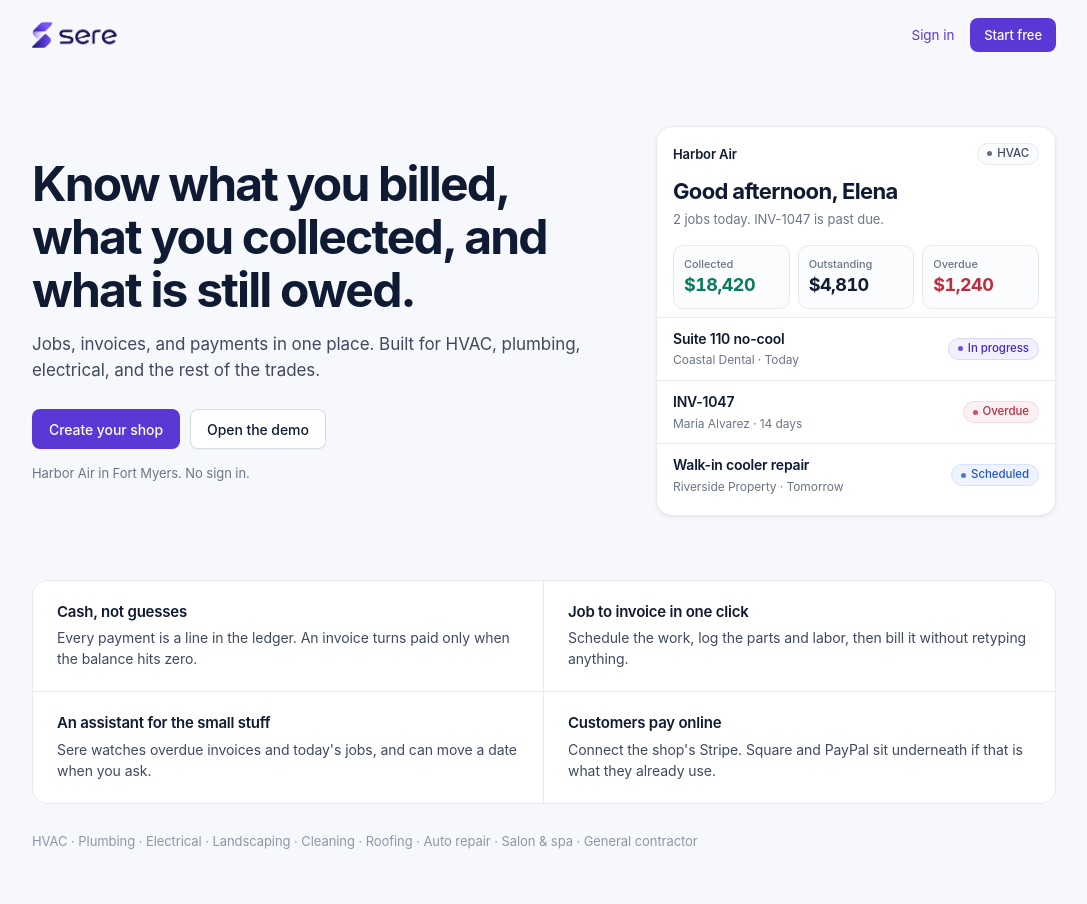
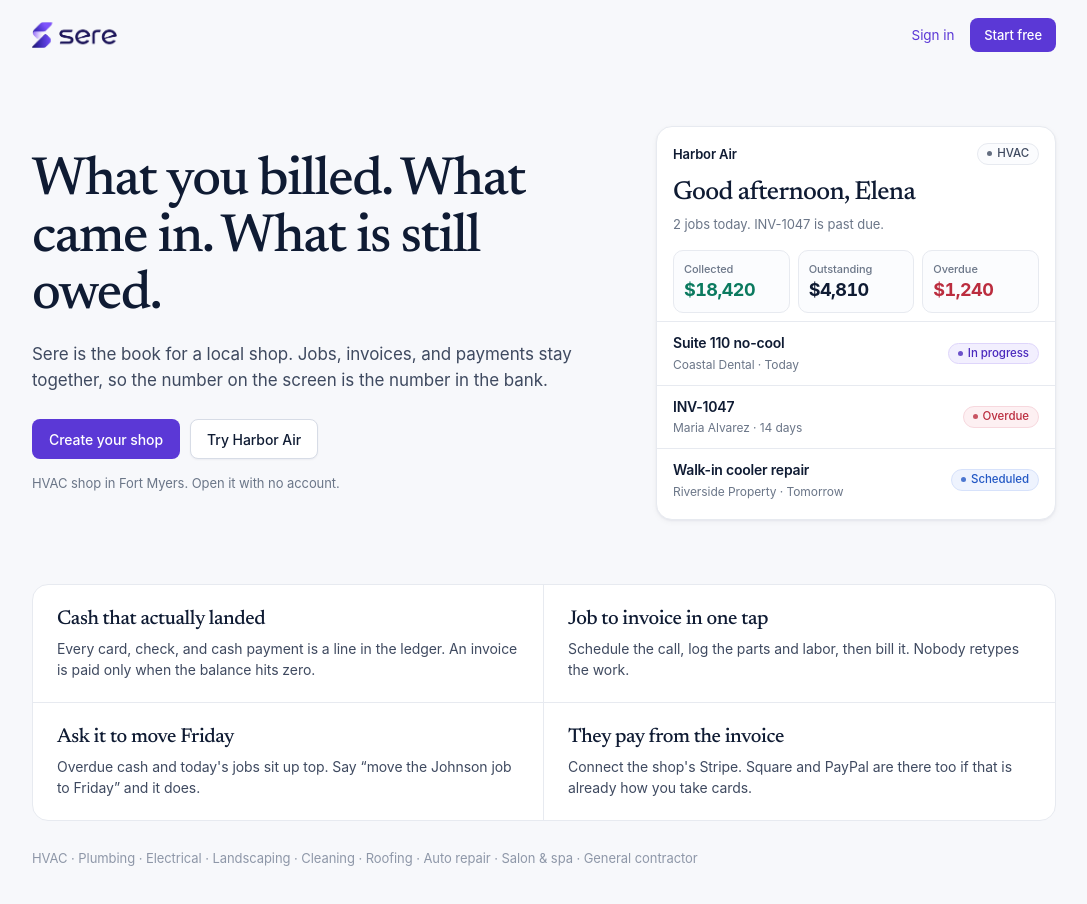
Before and after one commit to isaacgonzalez0927-commits/Scraper-V2, a Next.js app: page / in a window 1280 px wide. Shown: the top 904 px of the page, without its empty margins (96-1183 px from the left). Built offline with nearby package versions, Linux system fonts and the light colour scheme.

Commit message:
Give the landing page better copy and a serif, landing only
Newsreader on the headline, greeting, and section titles. The rest of
the app keeps system type. Copy is shorter and more specific to a shop.

Co-authored-by: isaacgonzalez0927-commits <isaacgonzalez0927-commits@users.noreply.github.com>

```diff
--- a/app/globals.css
+++ b/app/globals.css
@@ -1188,6 +1188,7 @@ a.copy-value:hover { color: var(--accent); border-color: var(--accent-line); }
   min-height: 100vh;
   min-height: 100dvh;
   background: var(--bg);
+  --display: var(--font-landing), "Iowan Old Style", Palatino, Georgia, serif;
 }
 .landing-dock { display: none; }
 .landing-nav {
@@ -1219,11 +1220,12 @@ a.copy-value:hover { color: var(--accent); border-color: var(--accent-line); }
 .hero-copy { min-width: 0; }
 .hero-eyebrow { display: none; }
 .hero h1 {
-  font-size: clamp(34px, 4.2vw, 48px);
-  line-height: 1.1;
-  letter-spacing: -0.038em;
-  font-weight: 700;
-  margin: 0 0 16px;
+  font-family: var(--display);
+  font-size: clamp(36px, 4.8vw, 54px);
+  line-height: 1.06;
+  letter-spacing: -0.028em;
+  font-weight: 500;
+  margin: 0 0 18px;
 }
 .hero-lede {
   max-width: 34em;
@@ -1258,9 +1260,10 @@ a.copy-value:hover { color: var(--accent); border-color: var(--accent-line); }
 }
 .preview-hello {
   margin: 0;
-  font-size: 22px;
-  font-weight: 700;
-  letter-spacing: -0.03em;
+  font-family: var(--display);
+  font-size: 26px;
+  font-weight: 500;
+  letter-spacing: -0.025em;
   line-height: 1.15;
 }
 .preview-sub {
@@ -1325,9 +1328,10 @@ a.copy-value:hover { color: var(--accent); border-color: var(--accent-line); }
 .landing-points > article:nth-last-child(-n + 2) { border-bottom: 0; }
 .landing-points h2 {
   margin: 0;
-  font-size: 15px;
-  font-weight: 600;
-  letter-spacing: -0.015em;
+  font-family: var(--display);
+  font-size: 20px;
+  font-weight: 500;
+  letter-spacing: -0.02em;
 }
 .landing-points p {
   margin: 6px 0 0;
@@ -1825,11 +1829,11 @@ a.copy-value:hover { color: var(--accent); border-color: var(--accent-line); }
     text-align: left;
   }
   .hero h1 {
-    font-size: 32px;
-    line-height: 1.12;
-    letter-spacing: -0.038em;
-    font-weight: 700;
-    margin-bottom: 10px;
+    font-size: 34px;
+    line-height: 1.08;
+    letter-spacing: -0.03em;
+    font-weight: 500;
+    margin-bottom: 12px;
   }
   .hero-lede {
     margin: 0;
@@ -1843,7 +1847,7 @@ a.copy-value:hover { color: var(--accent); border-color: var(--accent-line); }
     border-radius: 14px;
     padding: 14px 14px 4px;
   }
-  .preview-hello { font-size: 22px; }
+  .preview-hello { font-size: 24px; }
   .preview-stats .stat-value { font-size: 16px; }
   .preview-rows { margin-left: -14px; margin-right: -14px; }
   .preview-rows > li { padding-left: 14px; padding-right: 14px; }
@@ -1860,7 +1864,7 @@ a.copy-value:hover { color: var(--accent); border-color: var(--accent-line); }
   .landing-points > article:nth-child(odd) { border-right: 0; }
   .landing-points > article:nth-last-child(-n + 2) { border-bottom: 1px solid var(--line); }
   .landing-points > article:last-child { border-bottom: 0; }
-  .landing-points h2 { font-size: 16px; }
+  .landing-points h2 { font-size: 19px; }
   .landing-points p { font-size: 14px; }
   .landing-trades { margin-top: 20px; font-size: 12px; }
 
--- a/app/page.tsx
+++ b/app/page.tsx
@@ -1,23 +1,31 @@
+import { Newsreader } from "next/font/google";
 import Link from "next/link";
 import { BrandLogo } from "@/components/BrandLogo";
 import { TRADE_LIST } from "@/lib/business";
 
+const display = Newsreader({
+  subsets: ["latin"],
+  display: "swap",
+  variable: "--font-landing",
+  weight: ["400", "500", "600"],
+});
+
 const POINTS = [
   {
-    title: "Cash, not guesses",
-    body: "Every payment is a line in the ledger. An invoice turns paid only when the balance hits zero.",
+    title: "Cash that actually landed",
+    body: "Every card, check, and cash payment is a line in the ledger. An invoice is paid only when the balance hits zero.",
   },
   {
-    title: "Job to invoice in one click",
-    body: "Schedule the work, log the parts and labor, then bill it without retyping anything.",
+    title: "Job to invoice in one tap",
+    body: "Schedule the call, log the parts and labor, then bill it. Nobody retypes the work.",
   },
   {
-    title: "An assistant for the small stuff",
-    body: "Sere watches overdue invoices and today's jobs, and can move a date when you ask.",
+    title: "Ask it to move Friday",
+    body: "Overdue cash and today's jobs sit up top. Say “move the Johnson job to Friday” and it does.",
   },
   {
-    title: "Customers pay online",
-    body: "Connect the shop's Stripe. Square and PayPal sit underneath if that is what they already use.",
+    title: "They pay from the invoice",
+    body: "Connect the shop's Stripe. Square and PayPal are there too if that is already how you take cards.",
   },
 ];
 
@@ -25,7 +33,7 @@ const TRADES = TRADE_LIST.filter((trade) => trade.key !== "other").map((trade) =
 
 export default function LandingPage() {
   return (
-    <div className="landing">
+    <div className={`landing ${display.variable}`}>
       <header className="landing-nav">
         <Link href="/" className="brand" aria-label="Sere">
           <BrandLogo className="brand-lockup" />
@@ -39,16 +47,16 @@ export default function LandingPage() {
       <main className="landing-main">
         <section className="hero">
           <div className="hero-copy">
-            <h1>Know what you billed, what you collected, and what is still owed.</h1>
+            <h1>What you billed. What came in. What is still owed.</h1>
             <p className="hero-lede">
-              Jobs, invoices, and payments in one place. Built for HVAC, plumbing,
-              electrical, and the rest of the trades.
+              Sere is the book for a local shop. Jobs, invoices, and payments stay
+              together, so the number on the screen is the number in the bank.
             </p>
             <div className="hero-actions">
               <Link className="btn" href="/signup">Create your shop</Link>
-              <a className="btn btn-secondary" href="/demo">Open the demo</a>
+              <a className="btn btn-secondary" href="/demo">Try Harbor Air</a>
             </div>
-            <p className="hero-note">Harbor Air in Fort Myers. No sign in.</p>
+            <p className="hero-note">HVAC shop in Fort Myers. Open it with no account.</p>
           </div>
 
           <div className="hero-preview">
@@ -114,7 +122,7 @@ export default function LandingPage() {
 
       <div className="landing-dock">
         <Link className="btn" href="/signup">Create your shop</Link>
-        <a className="btn btn-secondary" href="/demo">Open the demo</a>
+        <a className="btn btn-secondary" href="/demo">Try Harbor Air</a>
       </div>
     </div>
   );
```
